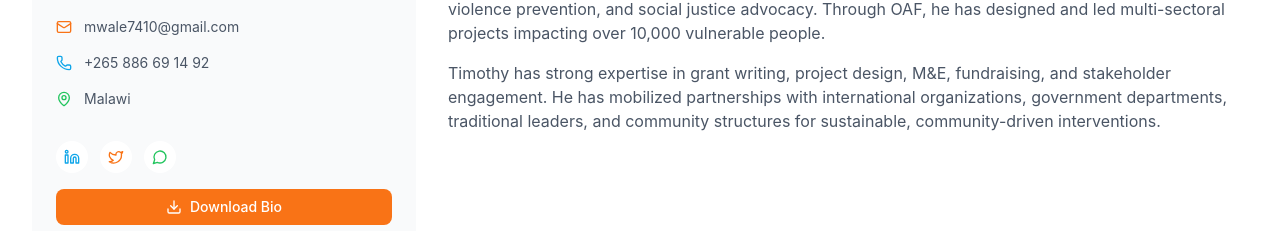
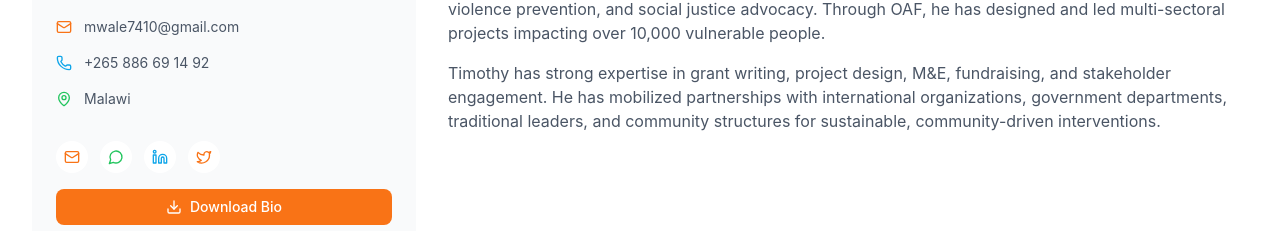
Before and after one commit to TaoTyro/OAF-Website, a React (Vite) app in the folder frontend/: page /leadership in a window 1280 px wide. Shown: the part 840-1071 px from the top of the page. Built offline with nearby package versions, Linux system fonts and the light colour scheme.

Commit message:
fix email link

```diff
--- a/frontend/src/app/pages/LeadershipPage.tsx
+++ b/frontend/src/app/pages/LeadershipPage.tsx
@@ -49,7 +49,11 @@ import {
   Network,
   Zap,
 } from 'lucide-react';
-import pupils from '../../assets/pupils.jpg';
+
+// Contact details
+const PHONE_NUMBER = '+265886691492';
+const PHONE_FORMATTED = '+265 886 69 14 92';
+const EMAIL = 'mwale7410@gmail.com';
 
 // Brand Colors
 const brandColors = {
@@ -207,14 +211,22 @@ export function LeadershipPage() {
               {/* Contact Info */}
               <div className="bg-gray-50 p-6 rounded-xl space-y-4">
                 <h3 className="font-semibold text-gray-900">Contact</h3>
-                <div className="flex items-center gap-3 text-sm">
+                <button
+                  onClick={() => window.location.href = 'mailto:mwale7410@gmail.com'}
+                  className="flex items-center gap-3 text-sm hover:text-[#F97316] transition-colors group cursor-pointer bg-transparent border-none p-0"
+                >
                   <Mail className="w-4 h-4 text-[#F97316]" />
-                  <span className="text-gray-600">mwale7410@gmail.com</span>
-                </div>
-                <div className="flex items-center gap-3 text-sm">
+                  <span className="text-gray-600 group-hover:underline">{EMAIL}</span>
+                </button>
+                <a
+                  href={`https://wa.me/${PHONE_NUMBER.replace(/\D/g, '')}`}
+                  target="_blank"
+                  rel="noopener noreferrer"
+                  className="flex items-center gap-3 text-sm hover:text-[#0EA5E9] transition-colors group cursor-pointer"
+                >
                   <Phone className="w-4 h-4 text-[#0EA5E9]" />
-                  <span className="text-gray-600">+265 886 69 14 92</span>
-                </div>
+                  <span className="text-gray-600 group-hover:underline">{PHONE_FORMATTED}</span>
+                </a>
                 <div className="flex items-center gap-3 text-sm">
                   <MapPin className="w-4 h-4 text-[#22C55E]" />
                   <span className="text-gray-600">Malawi</span>
@@ -222,14 +234,27 @@ export function LeadershipPage() {
 
                 {/* Social Links */}
                 <div className="flex gap-3 pt-4">
+                  <button
+                    onClick={() => window.location.href = 'mailto:mwale7410@gmail.com'}
+                    className="w-8 h-8 bg-white rounded-full flex items-center justify-center hover:shadow-md hover:bg-[#FFF5F0] transition-all cursor-pointer border-none"
+                    title="Send Email"
+                  >
+                    <Mail className="w-4 h-4 text-[#F97316]" />
+                  </button>
+                  <a
+                    href={`https://wa.me/${PHONE_NUMBER.replace(/\D/g, '')}`}
+                    target="_blank"
+                    rel="noopener noreferrer"
+                    className="w-8 h-8 bg-white rounded-full flex items-center justify-center hover:shadow-md hover:bg-[#F0FDF4] transition-all"
+                    title="WhatsApp Message"
+                  >
+                    <MessageCircle className="w-4 h-4 text-[#22C55E]" />
+                  </a>
                   <a href="#" className="w-8 h-8 bg-white rounded-full flex items-center justify-center hover:shadow-md">
                     <Linkedin className="w-4 h-4 text-[#0EA5E9]" />
                   </a>
                   <a href="#" className="w-8 h-8 bg-white rounded-full flex items-center justify-center hover:shadow-md">
                     <Twitter className="w-4 h-4 text-[#F97316]" />
-                  </a>
-                  <a href="#" className="w-8 h-8 bg-white rounded-full flex items-center justify-center hover:shadow-md">
-                    <MessageCircle className="w-4 h-4 text-[#22C55E]" />
                   </a>
                 </div>
 
@@ -453,7 +478,7 @@ export function LeadershipPage() {
       <section
         className="py-16 relative overflow-hidden"
         style={{
-          backgroundImage: `url(${pupils})`,
+          backgroundImage: "url('/images/pupils.jpg')",
           backgroundSize: 'cover',
           backgroundPosition: 'center',
         }}
@@ -467,10 +492,25 @@ export function LeadershipPage() {
             whileInView={{ opacity: 1, y: 0 }}
             viewport={{ once: true }}
           >
-            <p className="text-white text-lg mb-4 font-medium">For partnerships, speaking engagements, or collaboration</p>
-            <button className="px-8 py-3 border text-white rounded-lg font-semibold hover:-translate-y-1 transition-all duration-300">
-              Contact Timothy
-            </button>
+            <p className="text-white text-lg mb-6 font-medium">For partnerships, speaking engagements, or collaboration</p>
+            <div className="flex flex-col sm:flex-row gap-4 justify-center items-center">
+              <button
+                onClick={() => window.location.href = 'mailto:mwale7410@gmail.com'}
+                className="px-8 py-3 bg-gradient-to-r from-[#F97316] to-orange-500 text-white rounded-lg font-semibold hover:shadow-2xl hover:-translate-y-1 transition-all duration-300 flex items-center gap-2 cursor-pointer border-none"
+              >
+                <Mail className="w-5 h-5" />
+                Send Email
+              </button>
+              <a
+                href={`https://wa.me/${PHONE_NUMBER.replace(/\D/g, '')}`}
+                target="_blank"
+                rel="noopener noreferrer"
+                className="px-8 py-3 bg-gradient-to-r from-green-500 to-[#22C55E] text-white rounded-lg font-semibold hover:shadow-2xl hover:-translate-y-1 transition-all duration-300 flex items-center gap-2"
+              >
+                <MessageCircle className="w-5 h-5" />
+                WhatsApp
+              </a>
+            </div>
           </motion.div>
         </div>
       </section>
```
Also changed, not shown: frontend/public/images/pupils.jpg (added).
